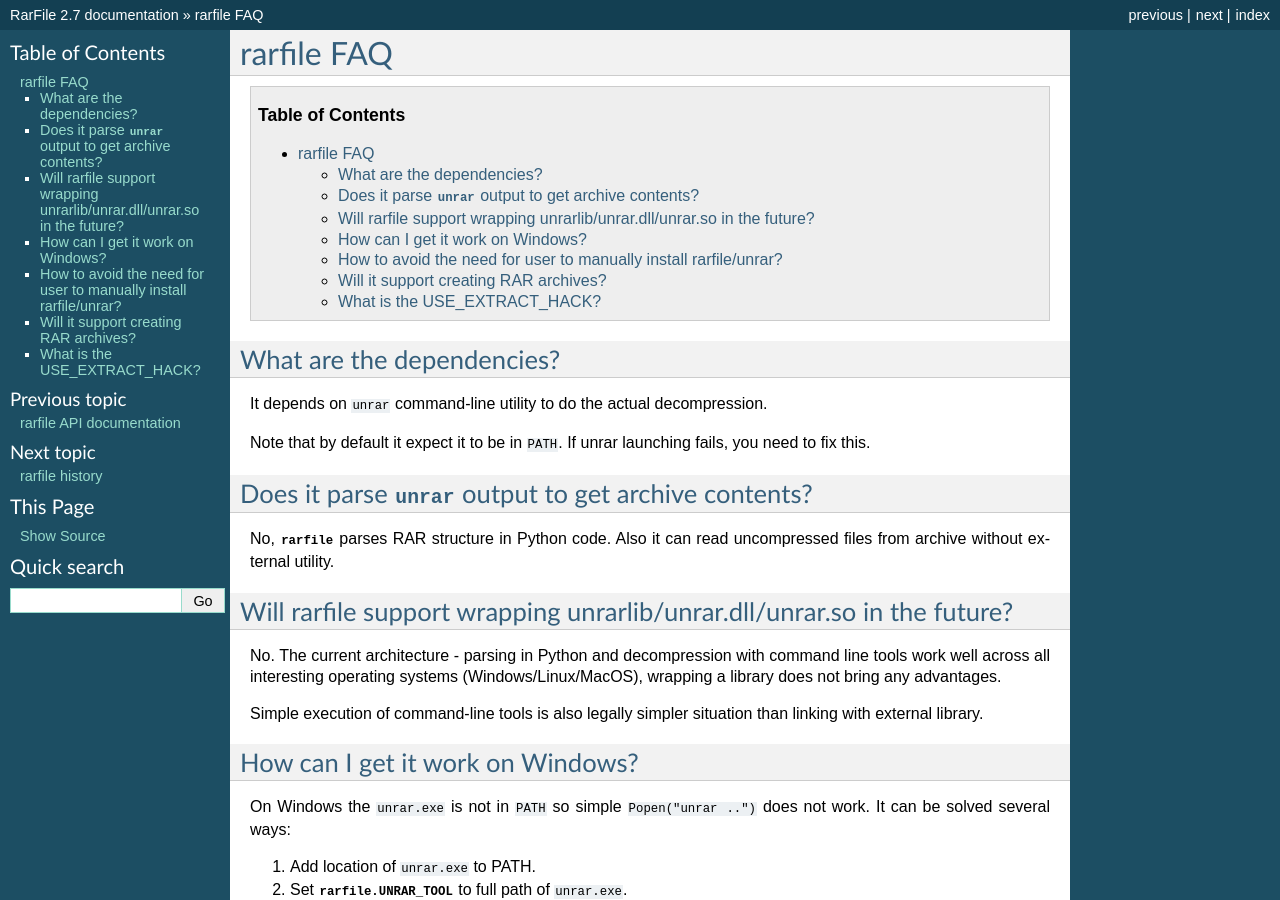
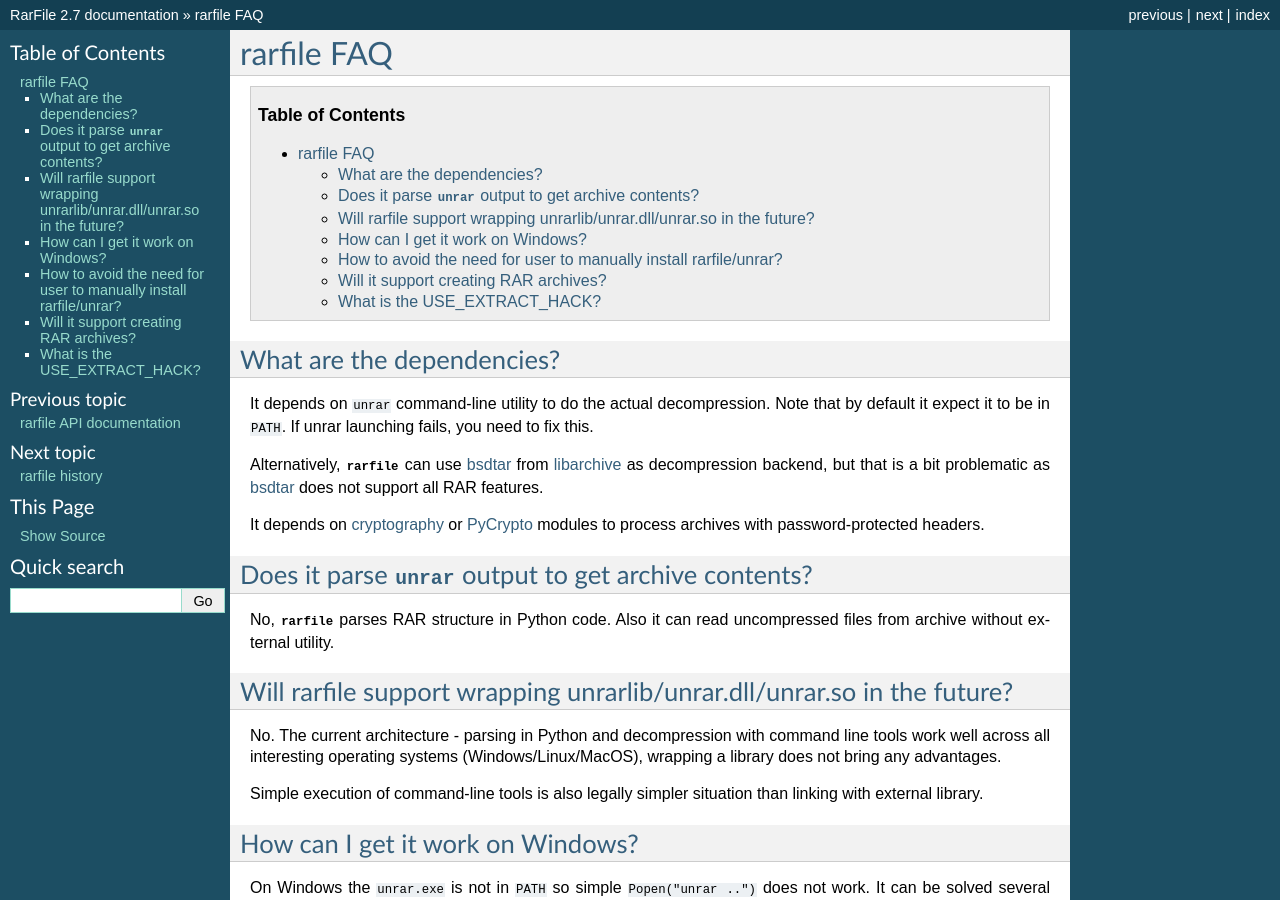
Before and after one commit to markokr/rarfile, a Sphinx documentation site: the page built from doc/faq.rst, in a window 1280 px wide and 900 px high. Built offline with Sphinx 7.4.7, drawn with Linux system fonts in a browser that asks for light colours.

Commit message:
Update FAQ

```diff
--- a/doc/faq.rst
+++ b/doc/faq.rst
@@ -8,9 +8,21 @@ What are the dependencies?
 --------------------------
 
 It depends on ``unrar`` command-line utility to do the actual decompression.
-
 Note that by default it expect it to be in ``PATH``.  If unrar
 launching fails, you need to fix this.
+
+Alternatively, :mod:`rarfile` can use bsdtar_ from libarchive_ as
+decompression backend, but that is a bit problematic as bsdtar_ does not support
+all RAR features.
+
+.. _bsdtar: https://github.com/libarchive/libarchive/wiki/ManPageBsdtar1
+.. _libarchive: http://www.libarchive.org/
+
+It depends on cryptography_ or PyCrypto_ modules to process
+archives with password-protected headers.
+
+.. _cryptography: https://pypi.python.org/pypi/cryptography
+.. _PyCrypto: https://pypi.python.org/pypi/pycrypto
 
 Does it parse ``unrar`` output to get archive contents?
 -------------------------------------------------------
@@ -54,8 +66,8 @@ In the meantime use either Zip_ (better compatibility) or 7z_ (better compressio
 format for your own archives.
 
 .. _RARLAB: http://www.rarlab.com/
-.. _Zip: http://en.wikipedia.org/wiki/ZIP_%28file_format%29
-.. _7z:  http://en.wikipedia.org/wiki/7z
+.. _Zip: https://en.wikipedia.org/wiki/ZIP_%28file_format%29
+.. _7z:  https://en.wikipedia.org/wiki/7z
 
 What is the USE_EXTRACT_HACK?
 -----------------------------
```
